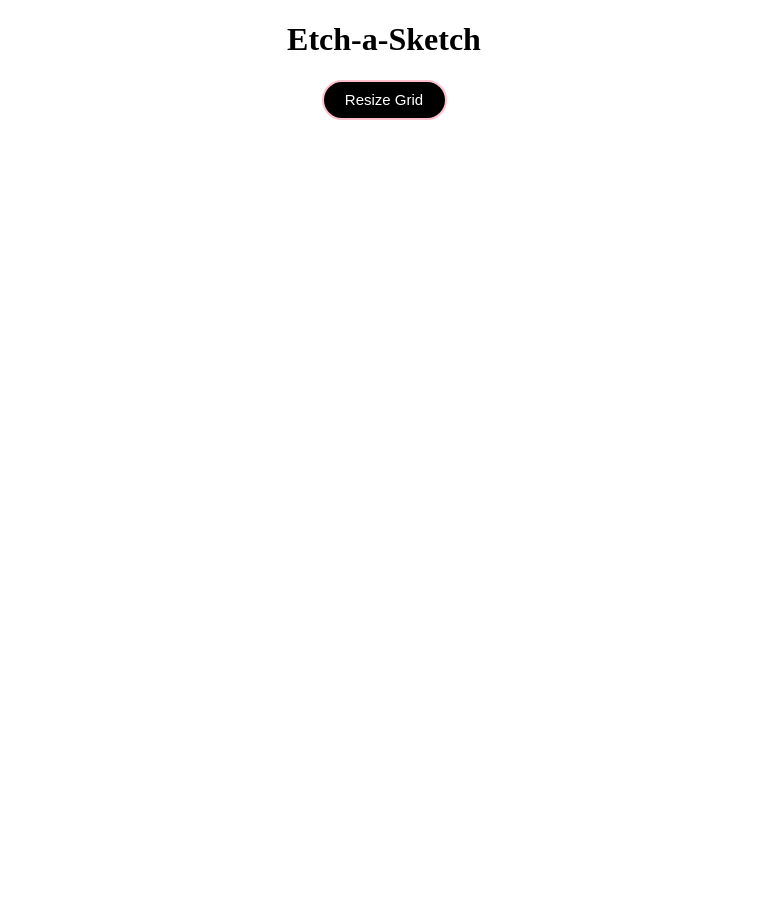
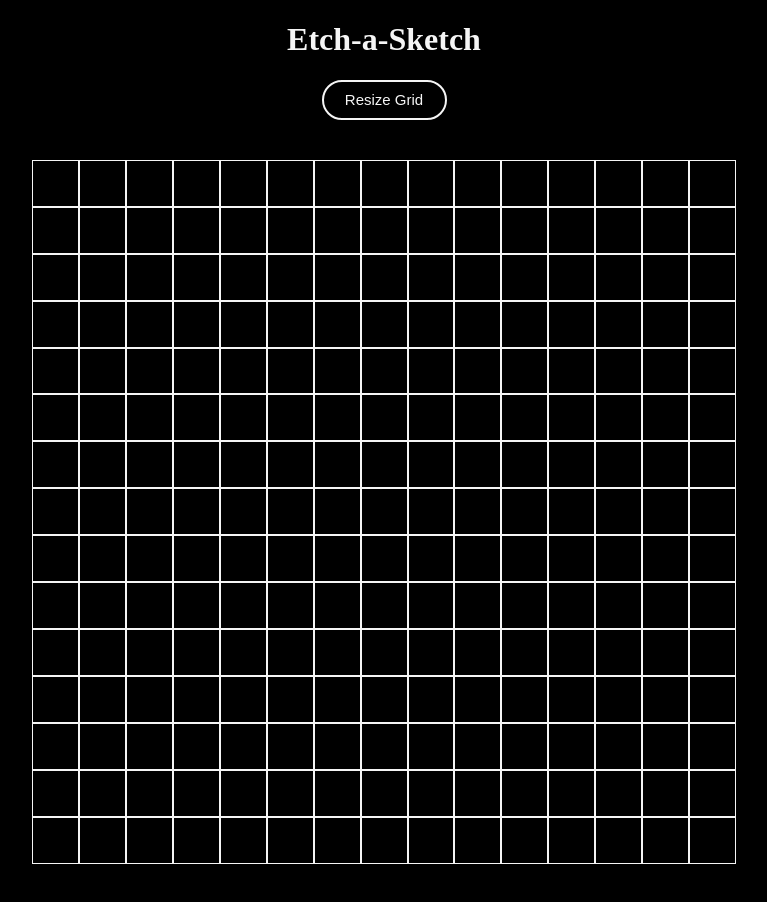
Before and after one commit to Cassleblack/Project-Etch---a---Sketch, a plain HTML site: page index.html in a window 1280 px wide. Shown: the whole page, without its empty margins (256-1023 px from the left). Before the commit the page ends 852 px from the top, so only its background shows below. Drawn offline with Linux system fonts and the light colour scheme.

Commit message:
all error fixed

```diff
--- a/index.html
+++ b/index.html
@@ -2,6 +2,7 @@
 <html>
     <head lang="eng">
         <meta charset="UTF-8">
+        <meta name="viewport" content="width=device-width, initial-scale=1.0">
         <title>Etch-a-Sketch</title>
         <link rel="stylesheet" href="style.css">
         <script src="script.js" defer></script>
@@ -10,7 +11,7 @@
     <body>
         <h1>Etch-a-Sketch</h1>
 
-        <button id="resizeGrid" class="resizeGrid">Resize Grid</button>
-        <div id="container" class="container"></div>
+        <button id="resizeGrid">Resize Grid</button>
+        <div class="container"></div>
     </body>
 </html>
--- a/script.js
+++ b/script.js
@@ -1,6 +1,6 @@
-function squareGrid (clickEvent) {
-    const container = document.querySelector("#container");
-    let numOfSquares = 32;
+function squareGrid(clickEvent) {
+    const container = document.querySelector(".container");
+    let numOfSquares = 15;
 
     if (clickEvent) {
         const squares = document.querySelectorAll(".square");
@@ -9,18 +9,18 @@ function squareGrid (clickEvent) {
         });
 
         do {
-            numOfSquares = parseInt(prompt("Enter the numbeer of square you want: "));
+            numOfSquares = parseInt(prompt("Enter the number of square you want: "));
 
             if (numOfSquares > 100) alert("Enter a number between 1 & 100");
         } while (numOfSquares > 100)
     }
 
     for (let i = 1; i <= numOfSquares**2; i++) {
-        const square = document.createComment("div");
+        const square = document.createElement("div");
         square.setAttribute("class", "square");
 
-        square.style.height = `${704 / numOfSquares -2}`;
-        square.style.width = `${704 / numOfSquares -2}`;
+        square.style.height = `${(704 / numOfSquares) -2}px`;
+        square.style.width = `${(704 / numOfSquares) -2}px`;
 
         container.appendChild(square);
     }
@@ -29,13 +29,13 @@ function squareGrid (clickEvent) {
         const squareColor = [Math.floor(Math.random() * 256), Math.floor(Math.random() * 256), Math.floor(Math.random() * 256),];
         let target = e.target;
 
-        target.style.backgroundcolor = `rgb(${squareColor.join(",")})`;
+        target.style.backgroundColor = `rgb(${squareColor.join(",")})`;
     });
 }
 
-squareGrid ();
+squareGrid();
 
-const reziseGridBtn = document.querySelector("#resizeGrid");
+const resizeGridBtn = document.querySelector("#resizeGrid");
 resizeGridBtn.addEventListener("click", (e) => {
     squareGrid(e);
-})
+});
--- a/style.css
+++ b/style.css
@@ -1,15 +1,18 @@
  body {
+    color: whitesmoke;
     text-align: center;
+    background-color: black;
  }
 
- #container {
+ .container {
     display: flex;
     flex-wrap: wrap;
     height: 704px;
     width: 704px;
     margin-left: auto;
     margin-right: auto;
-
+    margin-top: 20px;
+    margin-bottom: 100px;
  }
 
  .square {
@@ -17,15 +20,15 @@
     height: 40px;
     width: 40px;
     background-color: rgb(0, 0, 0);
-    border: 1px solid gray;
+    border: 1px solid whitesmoke;
  }
 
  #resizeGrid {
     background-color: black;
-    color: white;
+    color: whitesmoke;
     width: 125px;
     height: 40px;
-    border: 2px solid pink;
+    border: 2px solid whitesmoke;
     border-radius: 30px;
     font-size: 15px;
     margin-bottom: 20px;
```
